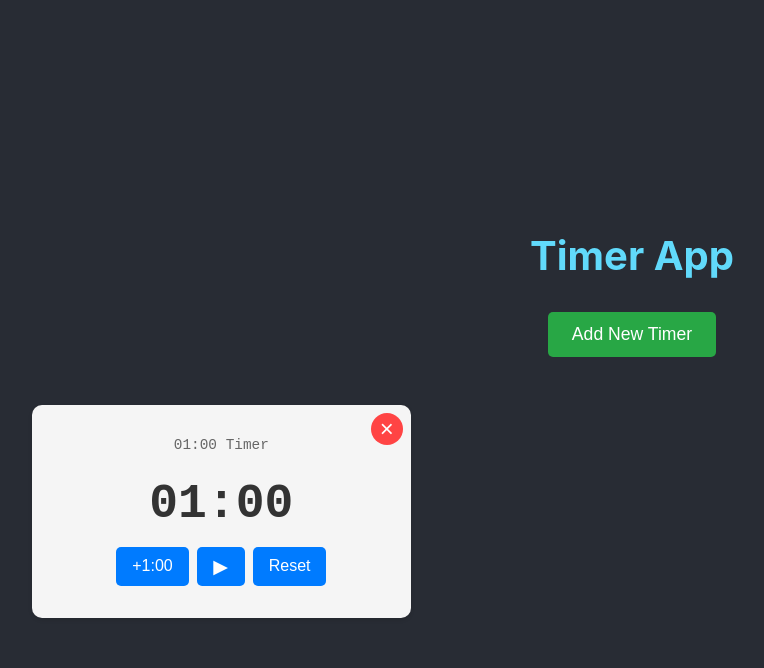
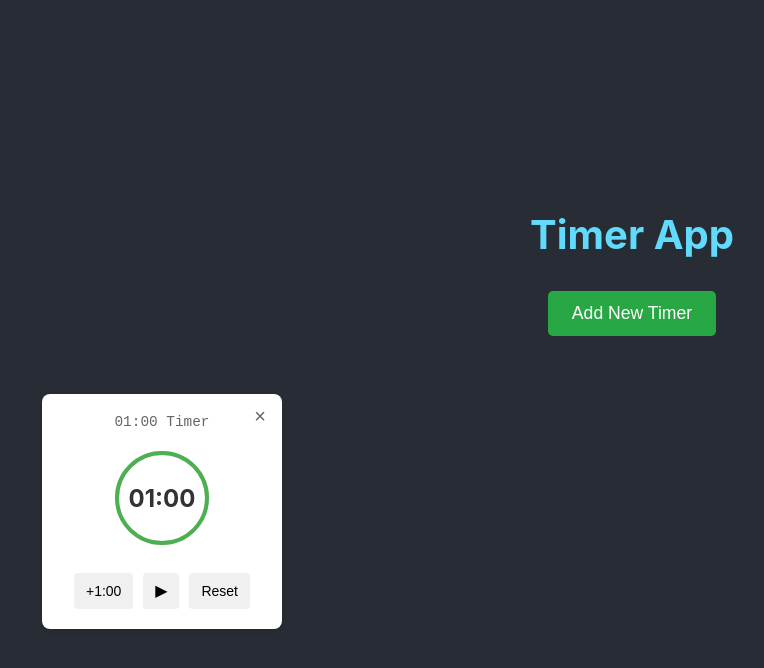
Before and after one commit to nickreynolds/timer, a React (Create React App) app: page / in a window 1280 px wide. Both pictures are taken after a click on the button "Add New Timer". Shown: the top 668 px of the page, without its empty margins (8-772 px from the left). Built offline with nearby package versions, Linux system fonts and the light colour scheme.

Commit message:
feat: add progress radial

```diff
--- a/src/components/TimeDisplay.tsx
+++ b/src/components/TimeDisplay.tsx
@@ -4,6 +4,7 @@ import './TimeDisplay.css';
 
 interface TimeDisplayProps {
   time: number;
+  originalTime: number;
   isEditing: boolean;
   editValue: string;
   onEditValueChange: (value: string) => void;
@@ -15,6 +16,7 @@ interface TimeDisplayProps {
 
 const TimeDisplay: React.FC<TimeDisplayProps> = ({
   time,
+  originalTime,
   isEditing,
   editValue,
   onEditValueChange,
@@ -23,8 +25,39 @@ const TimeDisplay: React.FC<TimeDisplayProps> = ({
   onKeyDown,
   inputRef,
 }) => {
+  const progress = (time / originalTime) * 100;
+  const circumference = 2 * Math.PI * 45; // r=45
+  const strokeDashoffset = circumference - (progress / 100) * circumference;
+
   return (
-    <div className="timer-display">
+    <div className="time-display-container">
+      <svg className="progress-ring" width="120" height="120" viewBox="0 0 120 120">
+        {/* Background circle */}
+        <circle
+          className="progress-ring__circle-bg"
+          stroke="#e0e0e0"
+          strokeWidth="4"
+          fill="transparent"
+          r="45"
+          cx="60"
+          cy="60"
+        />
+        {/* Progress circle */}
+        <circle
+          className="progress-ring__circle"
+          stroke="#4CAF50"
+          strokeWidth="4"
+          fill="transparent"
+          r="45"
+          cx="60"
+          cy="60"
+          style={{
+            strokeDasharray: `${circumference} ${circumference}`,
+            strokeDashoffset: strokeDashoffset,
+          }}
+        />
+      </svg>
+      <div className="time-display">
         {isEditing ? (
           <input
             ref={inputRef}
@@ -33,13 +66,14 @@ const TimeDisplay: React.FC<TimeDisplayProps> = ({
             onChange={(e) => onEditValueChange(e.target.value)}
             onBlur={onBlur}
             onKeyDown={onKeyDown}
-          pattern="[0-9]{2}:[0-9]{2}"
-          placeholder="MM:SS"
-          className="timer-input"
+            className="time-input"
           />
         ) : (
-        <span onClick={onStartEditing}>{formatTime(time)}</span>
+          <div onClick={onStartEditing} className="time-text">
+            {formatTime(time)}
+          </div>
         )}
+      </div>
     </div>
   );
 };
--- a/src/components/Timer.css
+++ b/src/components/Timer.css
@@ -1,63 +1,113 @@
 .timer-container {
-  display: flex;
-  flex-direction: column;
-  align-items: center;
-  gap: 1rem;
-  padding: 2rem;
-  background-color: #f5f5f5;
-  border-radius: 10px;
+  position: relative;
+  background: white;
+  border-radius: 8px;
+  padding: 20px;
   box-shadow: 0 2px 4px rgba(0, 0, 0, 0.1);
-  position: relative;
+  margin: 10px;
+  width: 200px;
 }
 
 .remove-button {
   position: absolute;
-  top: 0.5rem;
-  right: 0.5rem;
-  width: 2rem;
-  height: 2rem;
+  top: 10px;
+  right: 10px;
+  background: none;
+  border: none;
+  font-size: 20px;
+  cursor: pointer;
+  color: #666;
+  padding: 0;
+  width: 24px;
+  height: 24px;
+  line-height: 24px;
+  text-align: center;
   border-radius: 50%;
-  border: none;
-  background-color: #ff4444;
-  color: white;
-  font-size: 1.5rem;
-  line-height: 1;
-  cursor: pointer;
-  display: flex;
-  align-items: center;
-  justify-content: center;
-  padding: 0;
-  transition: background-color 0.2s;
 }
 
 .remove-button:hover {
-  background-color: #cc0000;
+  background-color: #f0f0f0;
+  color: #333;
 }
 
 .timer-controls {
   display: flex;
-  gap: 0.5rem;
   justify-content: center;
+  gap: 10px;
+  margin-top: 15px;
 }
 
 .timer-button {
-  padding: 0.5rem 1rem;
-  font-size: 1rem;
+  background: #f0f0f0;
   border: none;
-  border-radius: 5px;
-  background-color: #007bff;
-  color: white;
+  border-radius: 4px;
+  padding: 8px 12px;
   cursor: pointer;
+  font-size: 14px;
   transition: background-color 0.2s;
-  min-width: 4rem;
 }
 
 .timer-button:hover {
-  background-color: #0056b3;
+  background: #e0e0e0;
 }
 
 .icon-button {
-  padding: 0.5rem;
-  min-width: 3rem;
-  font-size: 1.2rem;
+  padding: 8px;
+  width: 36px;
+  height: 36px;
+  display: flex;
+  align-items: center;
+  justify-content: center;
+  font-size: 16px;
 }
+
+.time-display-container {
+  position: relative;
+  width: 120px;
+  height: 120px;
+  margin: 0 auto;
+}
+
+.progress-ring {
+  transform: rotate(-90deg);
+}
+
+.progress-ring__circle {
+  transition: stroke-dashoffset 0.3s ease;
+}
+
+.progress-ring__circle-bg {
+  transition: stroke-dashoffset 0.3s ease;
+}
+
+.time-display {
+  position: absolute;
+  top: 50%;
+  left: 50%;
+  transform: translate(-50%, -50%);
+  text-align: center;
+  cursor: pointer;
+}
+
+.time-text {
+  font-size: 24px;
+  font-weight: bold;
+  color: #333;
+}
+
+.time-input {
+  font-size: 24px;
+  font-weight: bold;
+  color: #333;
+  width: 80px;
+  text-align: center;
+  border: none;
+  border-bottom: 2px solid #4CAF50;
+  outline: none;
+  background: transparent;
+  padding: 0;
+}
+
+.time-input:focus {
+  border-bottom-color: #2196F3;
+}
--- a/src/components/Timer.tsx
+++ b/src/components/Timer.tsx
@@ -31,6 +31,7 @@ const Timer: React.FC<TimerProps> = ({ onRemove }) => {
       <TimerHeader originalTime={originalTime} />
       <TimeDisplay
         time={time}
+        originalTime={originalTime}
         isEditing={isEditing}
         editValue={editValue}
         onEditValueChange={setEditValue}
--- a/src/hooks/useTimer.ts
+++ b/src/hooks/useTimer.ts
@@ -86,9 +86,9 @@ export const useTimer = () => {
 
   const addMinute = () => {
     setTime(prevTime => prevTime + 60);
-    if (!isRunning) {
+    // if (!isRunning) {
       setOriginalTime(prevTime => prevTime + 60); // Only update original time when paused
-    }
+    // }
   };
 
   const resetTimer = () => {
```
Lines whose indentation alone changed are shown as unchanged.
